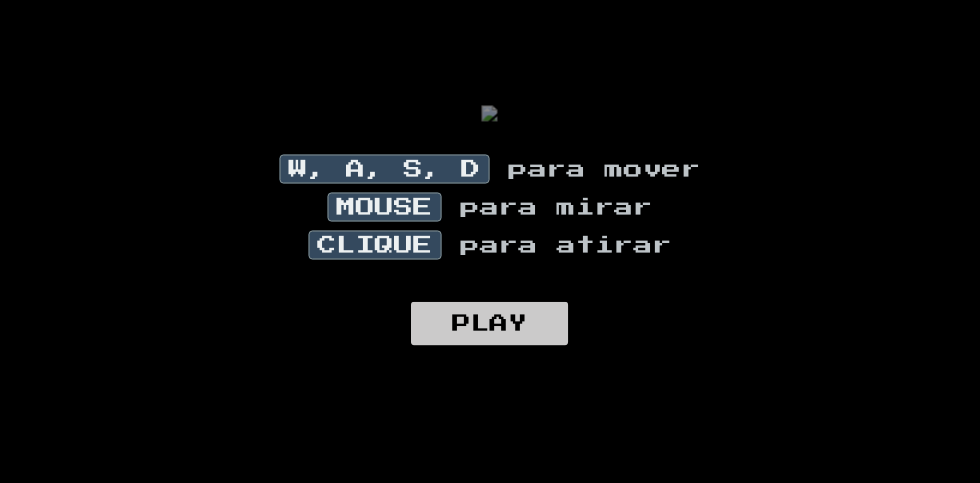
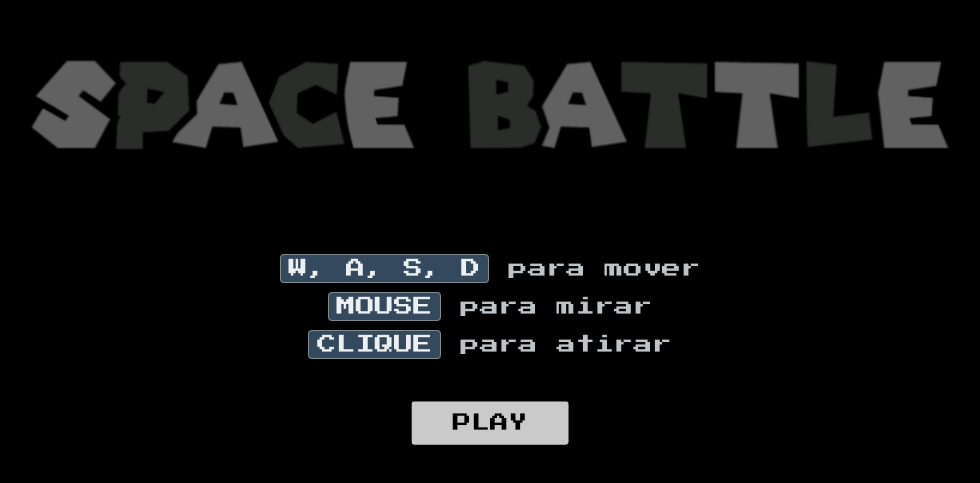
Before and after one commit to joaomatheusz/SpaceBattle, a plain HTML site: page index.html in a window 1280 px wide. Shown: the part 175-658 px from the top of the page, without its empty margins (150-1130 px from the left). Drawn offline with nearby package versions, Linux system fonts and the light colour scheme; animation ran at ten frames a second.

Commit message:
Update index.html

```diff
--- a/index.html
+++ b/index.html
@@ -8,7 +8,7 @@
 </head>
 <body>
     <div class="menu-inicial">
-        <img src="imgs/SPAAAACE.png">
+        <img src="SPAAAACE.png">
 
         <div class="instructions">
                 <p><span>W, A, S, D</span> para mover</p>
@@ -118,7 +118,7 @@
 
         const playButton = document.querySelector('.startBtn');
         const menu = document.querySelector('.menu-inicial');
-        const teleportSound = new Audio('sounds/teleporte.mp3');
+        const teleportSound = new Audio('teleporte.mp3');
 
 
         playButton.addEventListener('click', () => {
```
